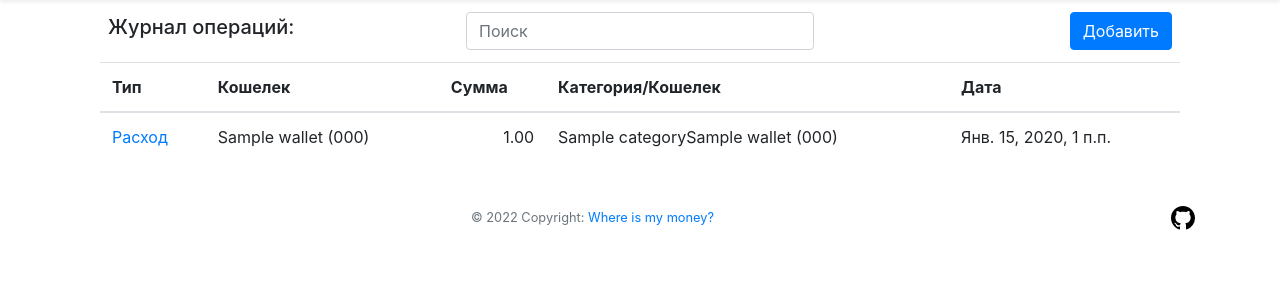
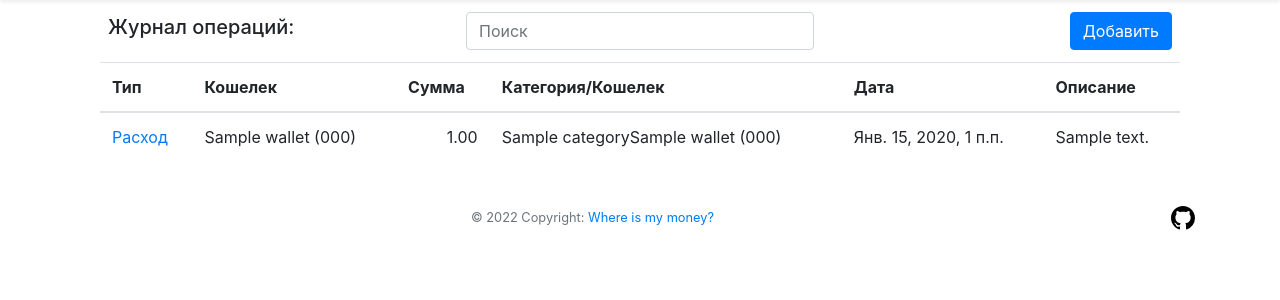
Before and after one commit to dbashirov/WhereIsMyMoney, a Django app: page /operations in a window 1280 px wide. Shown: the part 65-365 px from the top of the page. Run offline with Django 3.2, Linux system fonts and the light colour scheme; the first user in the database is signed in; tables that the repository leaves empty hold one stand-in row (Sample ...); some libraries are stand-ins or nearby versions.

Commit message:
refactoring operations list

```diff
--- a/templates/_base.html
+++ b/templates/_base.html
@@ -82,7 +82,7 @@
     <div class="row d-flex align-items-center">
       <div class="col-md-10 col-lg-11 small">
         <p class="text-center text-md-center">© 2022 Copyright:
-          <a href="http://finance.fast-solutions.ru/"> Where is my money?</a>
+          <a href="http://whereismymoney.fun/"> Where is my money?</a>
         </p>
       </div>
       <div class="col-md-2 col-lg-1 ml-lg-0">
--- a/templates/finance/operation_list.html
+++ b/templates/finance/operation_list.html
@@ -33,7 +33,7 @@
                 <th scope="col">Категория/Кошелек</th>
                 <!-- <th scope="col">Полkьзователь</th> -->
                 <th scope="col">Дата</th>
-                <!-- <th scope="col">Описание</th> -->
+                <th scope="col">Описание</th>
             </tr>
         </thead>
         {% for operation in Operations %}
@@ -44,7 +44,7 @@
             <td>{{ operation.category|default_if_none:"" }}{{ operation.wallet_recipient|default_if_none:"" }}</td>
             <!-- <td>{{ operation.user }}</td> -->
             <td>{{ operation.date }}</td>
-            <!-- <td>{{ operation.description }}</td> -->
+            <td>{{ operation.description }}</td>
         </tr>
         {% endfor %}
     </table>
```
